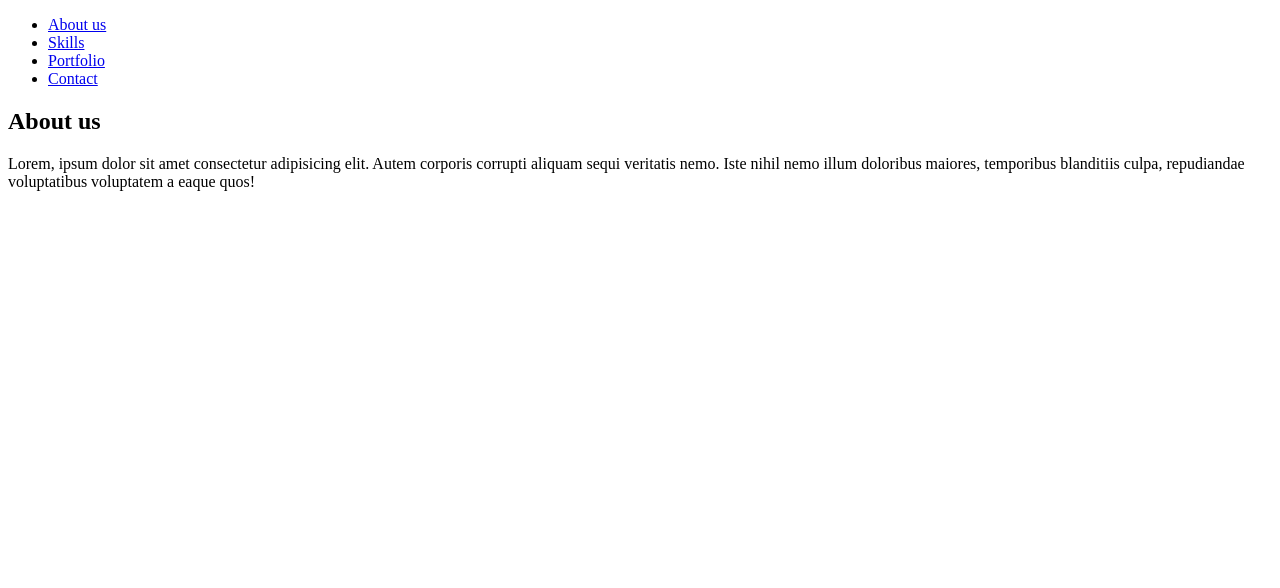
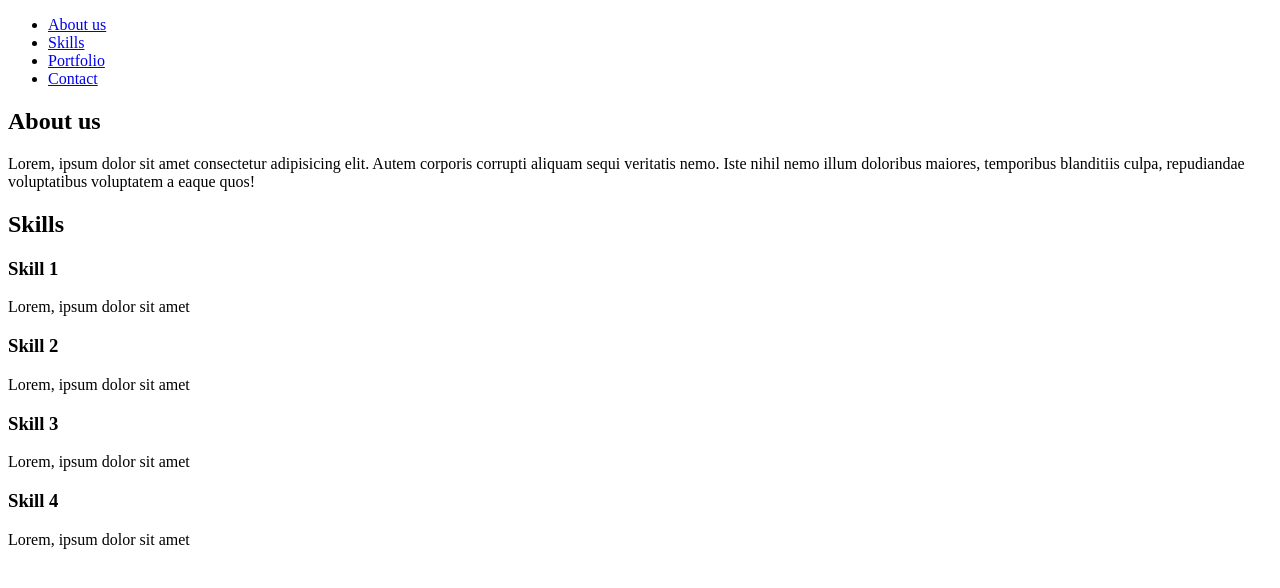
Before and after one commit to anstyrna/html-zadanie7, a plain HTML site: page index.html in a window 1280 px wide. Drawn offline with Linux system fonts and the light colour scheme.

Commit message:
dodanie sekcji 'Skills'

```diff
--- a/index.html
+++ b/index.html
@@ -19,5 +19,24 @@
         <h1>About us</h1>
         <p>Lorem, ipsum dolor sit amet consectetur adipisicing elit. Autem corporis corrupti aliquam sequi veritatis nemo. Iste nihil nemo illum doloribus maiores, temporibus blanditiis culpa, repudiandae voluptatibus voluptatem a eaque quos!</p>
     </section>
+    <section class="skills">
+        <h1>Skills</h1>
+        <div class="skill">
+            <h3>Skill 1</h3>
+            <p>Lorem, ipsum dolor sit amet</p>
+        </div>
+        <div class="skill">
+            <h3>Skill 2</h3>
+            <p>Lorem, ipsum dolor sit amet</p>
+        </div>
+        <div class="skill">
+            <h3>Skill 3</h3>
+            <p>Lorem, ipsum dolor sit amet</p>
+        </div>
+        <div class="skill">
+            <h3>Skill 4</h3>
+            <p>Lorem, ipsum dolor sit amet</p>
+        </div>
+    </section>
 </body>
 </html>
```
